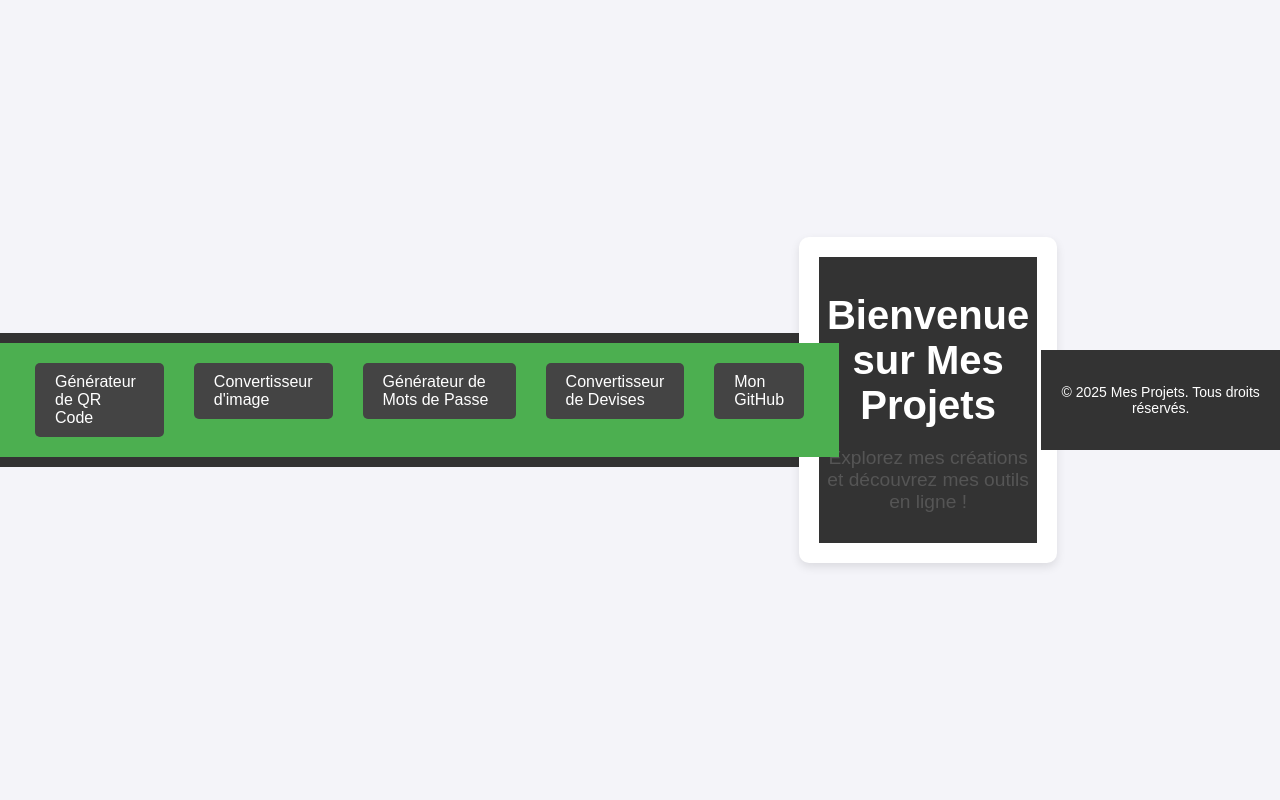
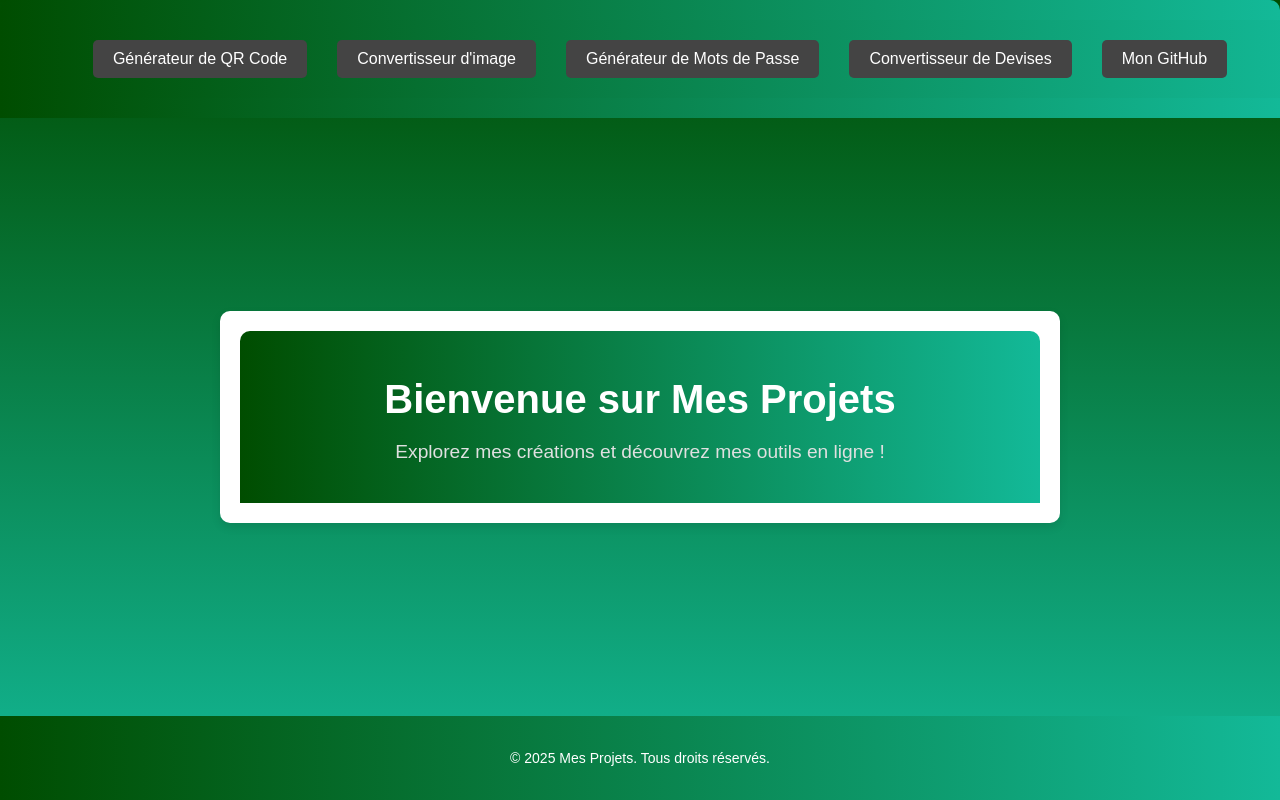
Before and after one commit to filsuin/My-website, a PHP site: page /index.html in a window 1280 px wide. Run offline with PHP 8.4, Linux system fonts and the light colour scheme.

Commit message:
1.13.7
Complete redesign of the site

```diff
--- a/assets/css/style.css
+++ b/assets/css/style.css
@@ -3,12 +3,11 @@ body {
     font-family: 'Arial', sans-serif;
     margin: 0;
     padding: 0;
-    background: #f4f4f9;
+    background: linear-gradient(to bottom, #004d00, #13b998);
     color: #333;
     display: flex;
-    justify-content: center;
-    align-items: center;
-    height: 100vh;
+    flex-direction: column;
+    min-height: 100vh;
 }
 
 html {
@@ -22,7 +21,7 @@ html {
 nav {
     position: relative;
     width: 100%;
-    background-color: #4caf50;
+    background: linear-gradient(to right, #004d00, #13b998);
     padding: 10px 20px;
 }
 
@@ -98,23 +103,30 @@ nav ul li a:hover {
     align-items: center;
     flex-direction: column;
     width: 100%;
-    min-height: 100vh; /* Assure que le contenu prend toute la hauteur de l'écran */
+    flex: 1;
     text-align: center;
-    flex: 1;
 }
 
 /* Conteneur principal */
 .container {
     max-width: 800px;
-    width: 90%; /* Responsive */
+    width: 90%;
     padding: 20px;
     background-color: #ffffff;
     box-shadow: 0 4px 10px rgba(0, 0, 0, 0.1);
     border-radius: 10px;
-    margin: 20px auto; /* Centrer horizontalement */
+    margin: 20px auto;
 }
 
 /* Header */
+header {
+    background: linear-gradient(to right, #004d00, #13b998);
+    color: white;
+    padding: 20px 0;
+    text-align: center;
+    border-radius: 10px 10px 0 0;
+}
+
 header h1 {
     font-size: 2.5em;
     margin-bottom: 10px;
@@ -123,13 +135,7 @@ header h1 {
 header p {
     font-size: 1.2em;
     margin-bottom: 20px;
-    color: #555;
-}
-
-header {
-    background-color: #333;
-    color: white;
-    padding: 10px 0;
+    color: #e0e0e0;
 }
 
 /* Boutons */
@@ -165,18 +171,38 @@ input[type="range"] {
     border: none;
     cursor: pointer;
     font-size: 1.5em;
-    color: #4caf50;
+    color: #444;
 }
 
 #copyButton:hover {
-    color: #45a049;
+    color: #444;
+}
+
+/* Boutons de retour à l'accueil */
+.home-button {
+    background-color: #444;
+    color: white;
+    padding: 10px 20px;
+    text-decoration: none;
+    border-radius: 25px;
+    display: flex;
+    align-items: center;
+    transition: background-color 0.3s ease;
+}
+
+.home-button i {
+    margin-right: 5px;
+}
+
+.home-button:hover {
+    background-color: #555;
 }
 
 /* Footer */
 footer {
     width: 100%;
     text-align: center;
-    background: #333;
+    background: linear-gradient(to right, #004d00, #13b998);
     color: white;
     padding: 10px 0;
     font-size: 14px;
@@ -187,10 +213,10 @@ footer {
 }
 
 .footer {
-    background-color: #333; /* Darker background for better contrast */
-    color: white; /* White text for better readability */
+    background: linear-gradient(to right, #004d00, #13b998);
+    color: white;
     text-align: center;
-    padding: 20px 0; /* More padding for better spacing */
+    padding: 20px 0;
     position: relative;
     bottom: 0;
     width: 100%;
```
Also changed, not shown: other parts of assets/css/style.css (+16 -10 lines).
